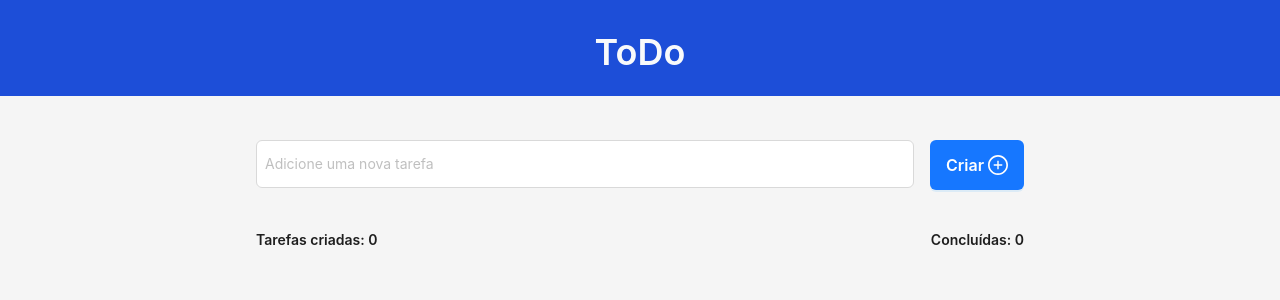
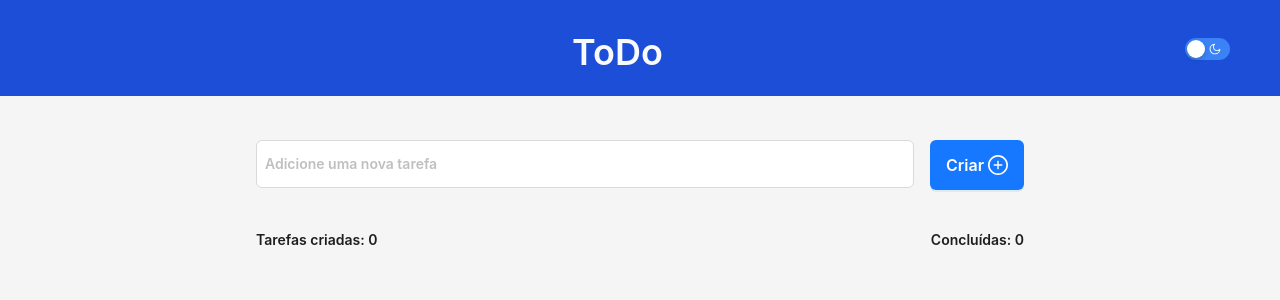
Before and after one commit to JurandirGuilherme/todolist, a Next.js app: page / in a window 1280 px wide. Shown: the top 300 px of the page. Built offline with nearby package versions, Linux system fonts and the light colour scheme.

Commit message:
fiz o dark mode

```diff
--- a/app/components/Card.tsx
+++ b/app/components/Card.tsx
@@ -67,14 +67,14 @@ function CardList({id}) {
         !cardMock.completed
         ?
         <div className="py-1 ">
-        <Card className="h-20">
+        <Card className="h-20 dark:bg-[#2e2e2e] dark:border-[#000000] dark:text-slate-300 font-semibold">
             <form className="flex justify-between items-center " onSubmit={(e)=>{e.preventDefault(); confirmEdit();}}>
                 <div onClick={!isEdtting ? handleCompletedTask : undefined} className="flex space-x-2 cursor-pointer">
                     <Checkbox  checked={cardMock.completed}/>
                     {isEdtting
                     ?
                     <>
-                    <Input value={editValue} onChange={(e)=>{setEditValue(e.target.value)}}></Input>
+                    <Input value={editValue} className="  dark:bg-[#3b3b3b] dark:border-gray-950 dark:placeholder:text-slate-300  font-semibold dark:text-white placeholder:font-semibold" onChange={(e)=>{setEditValue(e.target.value)}}></Input>
                     </>
                     :
                     <>
@@ -85,12 +85,12 @@ function CardList({id}) {
                 <div className=" space-x-2">
                     { isEdtting ?
                     <>
-                    <Button color="primary" variant="outlined" onClick={confirmEdit}><CheckOutlined/></Button>
+                    <Button color="primary" variant="outlined" className=' dark:bg-[#404040]' onClick={confirmEdit}><CheckOutlined/></Button>
                     </>
                     :
                     <>
-                    <Button color="primary" variant="outlined"onClick={()=>{handleEditTask()}}><EditOutlined/></Button>
-                    <Button color="danger" variant="outlined" onClick={()=>{setShowModalDelete(true)}}><DeleteOutlined/></Button>
+                    <Button color="primary" variant="outlined" className=' dark:bg-[#404040]' onClick={()=>{handleEditTask()}}><EditOutlined/></Button>
+                    <Button color="danger" variant="outlined" className=' dark:bg-[#404040]' onClick={()=>{setShowModalDelete(true)}}><DeleteOutlined/></Button>
                     </>
                      }
                 </div>
@@ -99,15 +99,15 @@ function CardList({id}) {
       </div>
         :
         <div className="py-1">
-        <Card  className=" h-20 bg-gray-200 po" >
+        <Card  className=" h-20 bg-gray-200 dark:bg-[#2b2b2b] dark:border-[#000000] font-semibold" >
             <div className="flex justify-between items-center text-red-950">
                 <div onClick={handleCompletedTask} className="flex space-x-2 cursor-pointer">
-                    <Checkbox  className="range" checked={cardMock.completed} />
-                    <h1 className="text-gray-600"><s>{cardMock.titulo} </s></h1>
+                    <Checkbox  className="text-red-50" checked={cardMock.completed} />
+                    <h1 className="text-gray-500"><s>{cardMock.titulo} </s></h1>
                 </div>
                 <div className="space-x-2">
                     {/* <Button color="default" variant="outlined" style={{backgroundColor:"whitesmoke"}} onClick={()=>{handleDeleteButton(id)}}><EditOutlined style={{color:'GrayText'}}/></Button> */}
-                    <Button color="default" variant="outlined" className="hover:border-red-400" onClick={()=>{setShowModalDelete(true)}}><DeleteOutlined style={{color:'GrayText'}}/></Button>
+                    <Button color="default" variant="outlined" className="hover:border-red-400 dark:bg-[#404040]"  onClick={()=>{setShowModalDelete(true)}}><DeleteOutlined style={{color:'GrayText'}}/></Button>
 
                 </div>
             </div>
--- a/app/layout.tsx
+++ b/app/layout.tsx
@@ -3,7 +3,9 @@ import type { Metadata } from "next";
 import { Geist, Geist_Mono } from "next/font/google";
 import "./globals.css";
 import ContextProvider from "./context/ContextProvider";
-import { Layout } from "antd";
+import { Layout, Switch } from "antd";
+import { useState } from "react";
+import { MoonOutlined, SunOutlined } from "@ant-design/icons";
 
 const geistSans = Geist({
   variable: "--font-geist-sans",
@@ -20,26 +22,30 @@ const geistMono = Geist_Mono({
 //   description: "Generated by create next app",
 // };
 
-
 const {Content, Header, Footer} = Layout
 export default function RootLayout({
   children,
 }: Readonly<{
   children: React.ReactNode;
 }>) {
+
+  const [darkTheme, setDarkTheme] = useState(false)
   return (
     <html lang="en">
       <body
         className={`${geistSans.variable} ${geistMono.variable} antialiased`}
       >
-        <Layout className="min:h-full flex h-[100vh]">
-          <Header className=" bg-blue-700 flex justify-center items-center min-h-24 mb-9">
+        <Layout className={"min:h-full flex h-[100vh] dark:bg-[#1c1c1c] " + (darkTheme && 'dark')}>
+          <Header className=" bg-blue-700 flex justify-center items-center min-h-24 mb-9 dark:bg-black">
 
-            <h1 className="mt-2 text-4xl font-semibold text-gray-50">
+            <h1 className="mt-2 flex text-4xl font-semibold text-gray-50 dark:text-indigo-400 w-full justify-center">
               ToDo
             </h1>
+            <div>
+            <Switch checkedChildren={<SunOutlined />} className="bg-blue-500 dark:bg-indigo-700" unCheckedChildren={<MoonOutlined />} onChange={()=>{setDarkTheme(!darkTheme)}}/>
+            </div>
             </Header>
-          <Content className="h-[83vh] ">
+          <Content className="">
             <ContextProvider>
             <div className="md:flex md:justify-center">
               {children}
--- a/app/page.tsx
+++ b/app/page.tsx
@@ -25,10 +25,10 @@ function Page() {
       className="flex justify-center space-x-4 p-2"
       >
         <Form.Item className="w-full" name="titulo">
-          <Input className="p-2 py-3" placeholder="Adicione uma nova tarefa"></Input>
+          <Input className="p-2 py-3 dark:bg-[#2e2e2e] dark:border-[#000000] dark:placeholder:text-slate-300  font-semibold dark:text-white placeholder:font-semibold" placeholder="Adicione uma nova tarefa"></Input>
         </Form.Item>
         <Form.Item>
-          <Button  className="py-6 flex justify-center items-center align-middle text-base font-semibold" type="primary" htmlType="submit">
+          <Button  className="py-6 flex justify-center items-center align-middle text-base font-semibold dark:bg-indigo-700" type="primary" htmlType="submit">
             <div className="flex space-x-1">
               <p>Criar</p>
               <PlusCircleOutlined className="text-xl"/>
@@ -36,7 +36,7 @@ function Page() {
             </Button>
         </Form.Item>
       </Form>
-      <div className="flex justify-between p-2 font-semibold text-sm">
+      <div className="flex justify-between p-2 font-semibold text-sm dark:text-white">
         <p>Tarefas criadas: {mock.length}</p>
         <p>Concluídas: {mock.filter((e)=> e.completed == true).length}</p>
       </div>
--- a/tailwind.config.ts
+++ b/tailwind.config.ts
@@ -2,6 +2,7 @@ import type { Config } from "tailwindcss";
 
 export default {
   important:true,
+  darkMode: 'selector',
   content: [
     "./pages/**/*.{js,ts,jsx,tsx,mdx}",
     "./components/**/*.{js,ts,jsx,tsx,mdx}",
```
